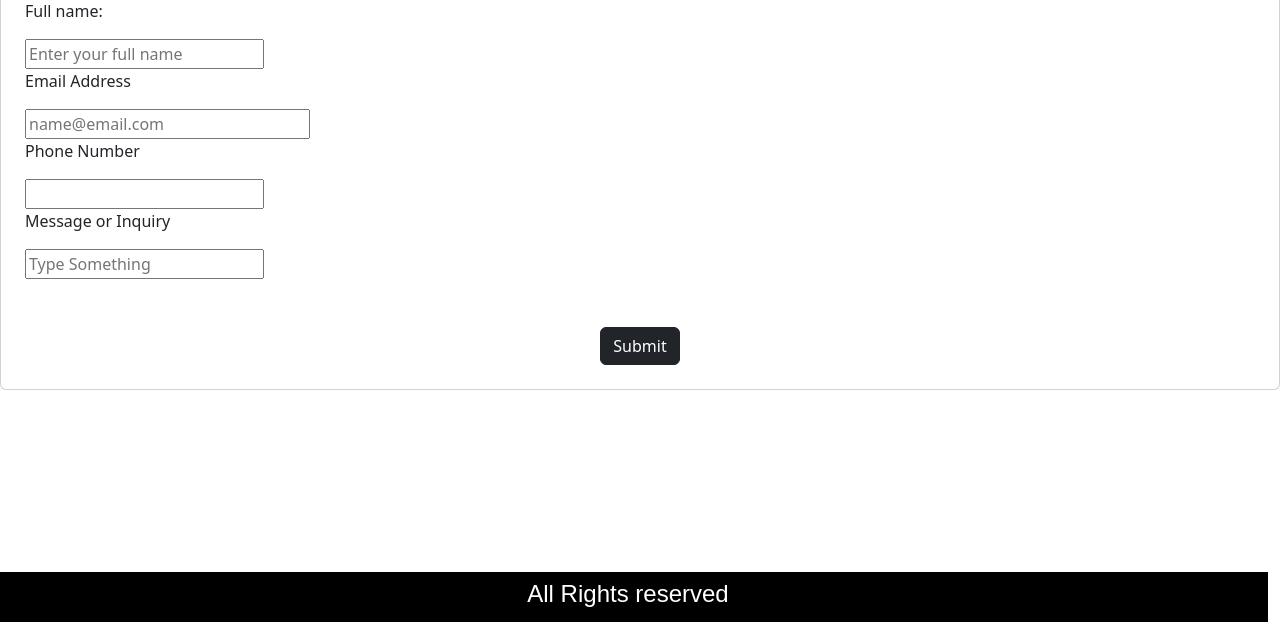
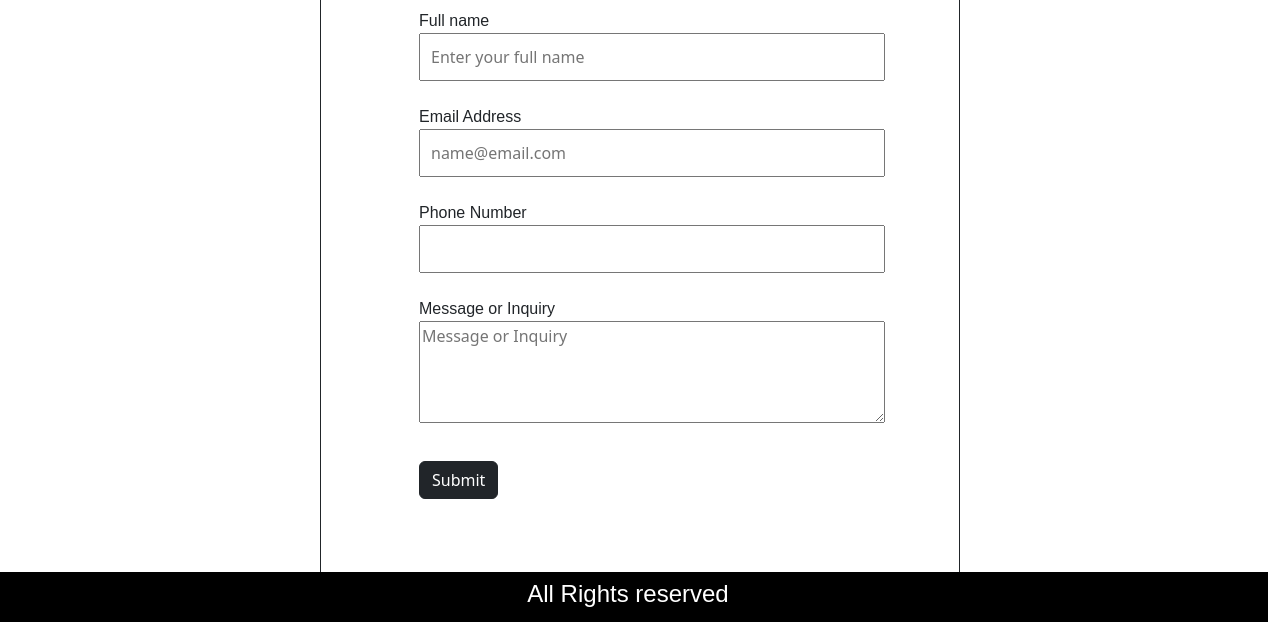
Before and after one commit to KazuhiroMagota/Project_1, a plain HTML site: page contact.html in a window 1280 px wide. Shown: the part 178-800 px from the top of the page. Drawn offline with nearby package versions, Linux system fonts and the light colour scheme.

Commit message:
organized my form section, added a style section

```diff
--- a/contact.html
+++ b/contact.html
@@ -4,9 +4,33 @@
     <meta charset="UTF-8">
     <meta name="viewport" content="width=device-width, initial-scale=1.0">
     <title>contact</title>
-    <link rel="stylesheet" href="contactstyle.css">
     <link rel="stylesheet" href="styles.css">
     <link href="https://cdn.jsdelivr.net/npm/bootstrap@5.3.2/dist/css/bootstrap.min.css" rel="stylesheet" integrity="sha384-T3c6CoIi6uLrA9TneNEoa7RxnatzjcDSCmG1MXxSR1GAsXEV/Dwwykc2MPK8M2HN" crossorigin="anonymous">
+    <style>
+        label {
+            display: block;
+            font-family: Arial, Helvetica, sans-serif;
+        }
+        input {
+            width: 100%;
+            padding: 10px;
+
+        }
+        textarea {
+            width: 100%;
+        }
+
+        .card-title {
+              border: 1px solid;
+              margin: auto;
+              width: 50%;
+              padding: 50px;
+        }
+        h2 {
+            font-family: Arial, Helvetica, sans-serif;
+            font-weight: bolder;
+        }
+    </style>
 
 </head>
 <body>
@@ -41,25 +65,30 @@
         </div>
     </header>
 
+    <!-- form section -->
     <main class="card-title">
-        <div class="card-shadow">
+        <div class="container">
             <div>
                 <div>
                     <h2 style="font-family: Arial, Helvetica, sans-serif;">Contact Us</h2>
                 </div>
-                <div class="card mt-5">
-                    <form class="ps-4 pt-3" action="#">
-                        <p><label for="text">Full name:</label></p>
+                <div class="container">
+                    <form class="ps-4 pt-3" action="#" method="post">
+                        <label for="text">Full name</label>
                         <input type="text" placeholder="Enter your full name">
-                        <p><label for="email">Email Address</label></p>
+                        <br> <br>
+                        <label for="email">Email Address</label>
                         <input class="pe-5"  id="email" type="email" placeholder="name@email.com">
-                        <p><label for="number" id="tel">Phone Number</label></p>
+                        <br> <br>
+                        <label for="number" id="tel">Phone Number</label>
                         <input type="tel">
-                        <p><label for="text">Message or Inquiry</label></p>
-                        <input type="text" name="Message or Inquiry" id="Message or Inquiry" placeholder="Type Something">
+                        <br> <br>
+                        <label for="text">Message or Inquiry</label>
+                        <textarea id="message" name="message" rows="4" placeholder="Message or Inquiry"></textarea>
+                        <br> <br>
                     </form>
-                    <div class="text-center pt-5">
-                        <button class="btn btn-dark mb-4">Submit</button>
+                    <div class="pt-2">
+                        <button class="btn btn-dark mb-4 ms-4" >Submit</button>
                     </div>
                 </div>
             </div>
```
